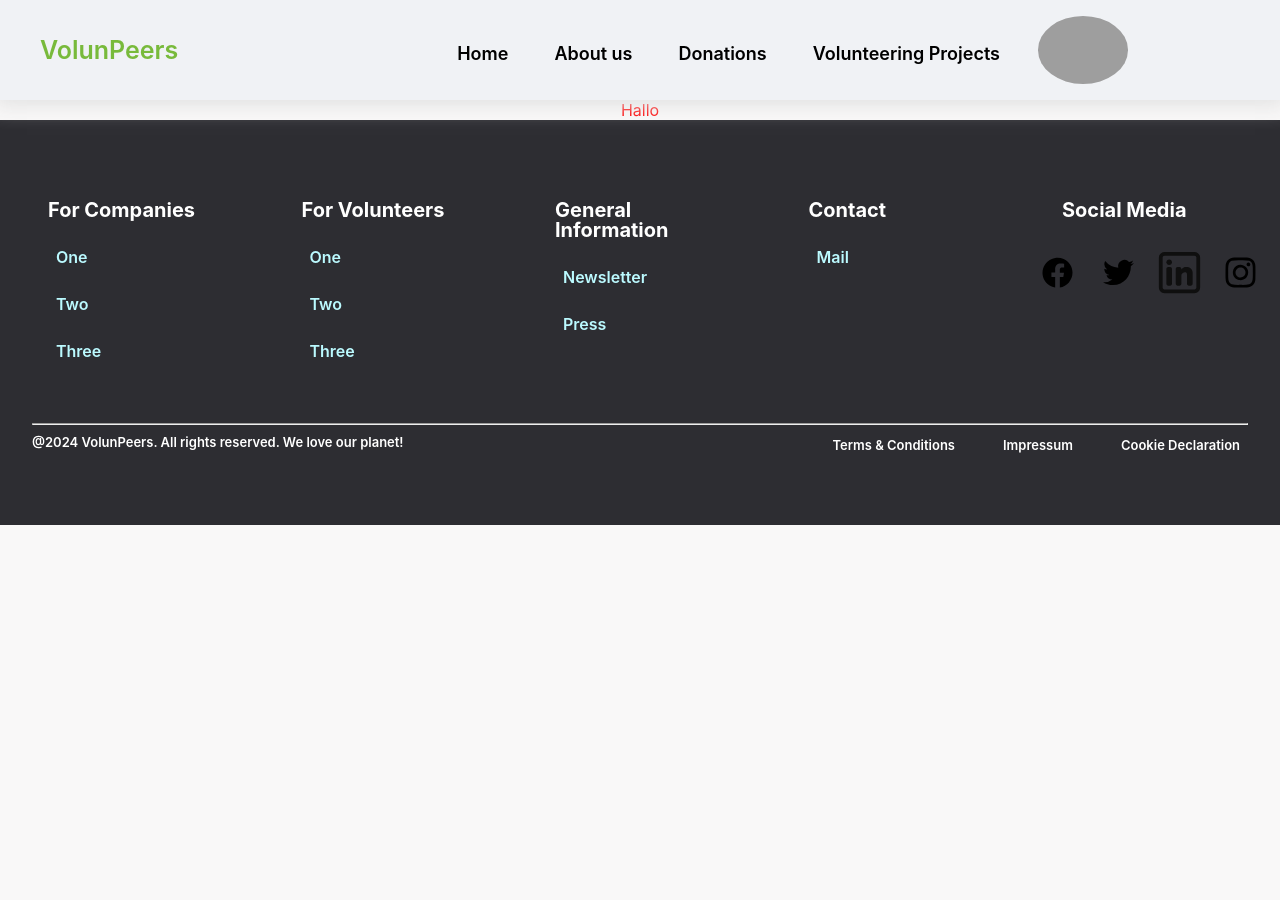
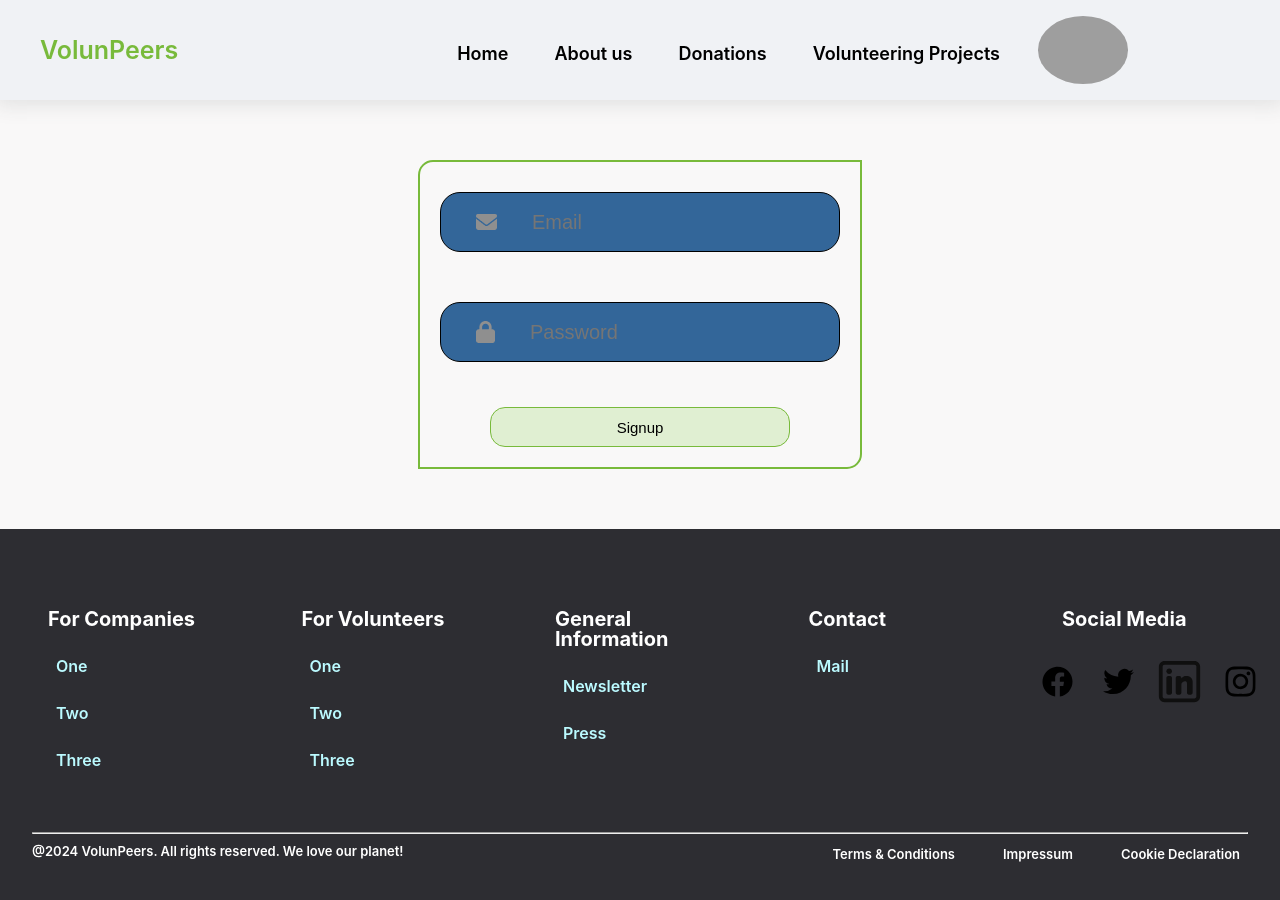
Before and after one commit to marieUr/VolunPeers-project, a React (Create React App) app in the folder volunpeers-front-end/: page /Signup in a window 1280 px wide. Shown: the top 900 px of the page. Before the commit the page ends 800 px from the top, so only its background shows below. Built offline with nearby package versions, Linux system fonts and the light colour scheme; grey boxes are pictures that could not be loaded.

Commit message:
Add Validation for Login and Signup, put files in folders, change paths

```diff
--- a/volunpeers-front-end/src/App.js
+++ b/volunpeers-front-end/src/App.js
@@ -7,8 +7,8 @@ import {
 } from 'react-router-dom';
 import Navbar from './components/Header/Navbar.jsx';
 import Profile from './components/Profile/Profile.jsx';
-import Login from './Login.jsx';
-import Signup from './Signup.jsx';
+import Login from './components/Login/Login.jsx';
+import Signup from './components/Signup/Signup.jsx';
 import { Body } from './Pages/Landingpage/body.js';
 import { Footer } from './components/Footer/Footer.jsx';
 import { NotFound } from './Pages/NotFound.js';
--- a/volunpeers-front-end/src/Login.jsx
+++ /dev/null
@@ -1,39 +0,0 @@
-import React from 'react';
-import './App.css'; // Import the main styling, shared CSS file
-import './Login.css'; // Import the user profile styling
-// import user_icon from "./components/Assets/person.png";
-import email_icon from "./components/Assets/email.png";
-import password_icon from "./components/Assets/password.png";
-
-
-export const Login = () => {
-  return (
-    <div className='container'>
-        <div className="header">
-            <div className="box">
-                <div className="inputs">
-                    {/* <div className="input">
-                        <img src= {user_icon} alt="User Icon" />
-                        <input type="Username" placeholder='Username' />
-                    </div> */}
-                    <div className="input">
-                        <img src= {email_icon} alt="Email Icon" />
-                        <input type="Email-Adresse" placeholder='Email'/>
-                    </div>
-                    <div className="input">
-                        <img src= {password_icon} alt="Password Icon" />
-                        <input type="Passwort" placeholder='Password' />
-                    </div>
-                </div>
-                <div className="Login_Container">
-                <div className="button"><button><span>Login</span></button></div>
-                <div className="passwort_vergessen">Forgot Password? <span>Click here to reset!</span></div>
-                </div>
-            </div>
-        </div>
-
-    </div>
-  )
-}
-
-export default Login;
--- a/volunpeers-front-end/src/Signup.css
+++ /dev/null
@@ -1,3 +0,0 @@
-.text {
-    color: red;
-}
--- a/volunpeers-front-end/src/Signup.jsx
+++ /dev/null
@@ -1,15 +0,0 @@
-import React from 'react';
-import './App.css'; // Import the main styling, shared CSS file
-import './Signup.css'; // Import the user profile styling
-import user_icon from "./components/Assets/person.png";
-import email_icon from "./components/Assets/email.png";
-import password_icon from "./components/Assets/password.png";
-
-
-export const Signup = () => {
-    return (
-        <p className="text">Hallo</p>
-    )
-}
-
-  export default Signup;
--- /dev/null
+++ b/volunpeers-front-end/src/components/Login/Login.css
@@ -0,0 +1,89 @@
+.container {
+    display: flex;
+    flex-direction: column;
+    margin: auto;
+    margin-top: 60px;
+    margin-bottom: 60px;
+}
+
+.header {
+    display: flex;
+    flex-direction: column;
+    align-items: center;
+    gap: 40px;
+    width: 100%;
+}
+
+.header p {
+    color: #78BA3B ;
+    font-size: 25px;
+    font-weight: 600;
+
+}
+
+.inputs {
+    display: flex;
+    flex-direction: column;
+    gap: 25px;
+    margin-top: 10px;
+}
+
+.input {
+    display: flex;
+    align-items: center;
+    margin: auto;
+    width: 400px;
+    height: 60px;
+    background-color: #336699;
+    border: 1px solid;
+    border-radius: 20px;
+}
+
+.input img {
+    margin: 0px 35px;
+}
+
+.input input {
+    height: 50px;
+    width: 400px;
+    background: transparent;
+    border: none;
+    outline: none;
+    font-size: 20px;
+    color: white;
+}
+
+.button {
+    margin-top: 20px;
+}
+
+.button button {
+    height: 40px;
+    width: 300px;
+    border-radius: 15px;
+    background-color: #E0EFD2;
+    outline: none;
+    border: 0.5px solid #78BA3B;
+    cursor: pointer;
+}
+
+.button button span {
+    font-size: 15px;
+}
+
+.passwort_vergessen {
+    font-size: 12px;
+    margin-top: 3px;
+}
+
+.passwort_vergessen span {
+    color: #78BA3B;
+    cursor: pointer;
+}
+
+
+.box {
+    border: 2px solid #78BA3B;
+    border-radius: 15px 0px;
+    padding: 20px;
+}
--- /dev/null
+++ b/volunpeers-front-end/src/components/Login/Login.jsx
@@ -0,0 +1,80 @@
+import React, { useState } from 'react';
+import '../../App.css'; // Import the main styling, shared CSS file
+import '../Login/Login.css'; // Import the user profile styling
+import email_icon from "../Assets/email.png";
+import password_icon from "../Assets/password.png";
+
+
+export const Login = () => {
+    const [values, setValues] = useState({
+      email: "",
+      password: ""
+    });
+
+    const [errors, setErrors] = useState({
+      email: "",
+      password: ""
+    });
+
+    const handleChange = (event) => {
+        const { name, value } = event.target;
+        setValues({
+          ...values,
+          [name]: value
+        });
+
+        // Validation
+        if (name === "email") {
+          const isEmailValid = /^[^\s@]+@[^\s@]+\.[^\s@]+$/.test(value);
+
+          setErrors({
+            ...errors,
+            email: value === "" ? "Email cannot be empty" : isEmailValid ? "" : "Invalid email format"
+          });
+        } else if (name === "password") {
+          setErrors({
+            ...errors,
+            password: value === "" ? "Password cannot be empty" : ""
+          });
+        }
+      };
+
+    const handleLogin = () => {
+      if (values.email === "" || values.password === "") {
+        alert("Bitte fülle alle Felder aus.");
+      } else {
+        console.log("Anmeldeversuch mit folgenden Daten:", values);
+      }
+    };
+
+  return (
+    <div className='container'>
+        <div className="header">
+            <div className="box">
+                <div className="inputs">
+                    <div className="input">
+                        <img src= {email_icon} alt="Email Icon" />
+                        <input type="text" placeholder='Email'
+                        name='email'
+                        value={values.email} onChange={handleChange}/>
+                    </div>
+                    <div className="error-message">{errors.email}</div>
+                    <div className="input">
+                        <img src= {password_icon} alt="Password Icon" />
+                        <input type="password" placeholder='Password' name='password'
+                        value={values.password} onChange={handleChange} />
+                    </div>
+                    <div className="error-message">{errors.password}</div>
+                </div>
+                <div className="Login_Container">
+                <div className="button"><button onClick={handleLogin}><span>Login</span></button></div>
+                <div className="passwort_vergessen">Forgot Password? <span>Click here to reset!</span></div>
+                </div>
+            </div>
+        </div>
+
+    </div>
+  )
+}
+
+export default Login;
--- /dev/null
+++ b/volunpeers-front-end/src/components/Login/Login_Validation.js
@@ -0,0 +1,3 @@
+function validation (values) {
+
+}
--- a/volunpeers-front-end/src/Login.css
+++ b/volunpeers-front-end/src/components/Signup/Signup.css
@@ -15,10 +15,9 @@
 }
 
 .header p {
-    color: #78BA3B ;
+    color: #78BA3B;
     font-size: 25px;
     font-weight: 600;
-
 }
 
 .inputs {
@@ -34,7 +33,7 @@
     margin: auto;
     width: 400px;
     height: 60px;
-    background-color: #336699;
+    background-color:#336699 ;
     border: 1px solid;
     border-radius: 20px;
 }
@@ -50,19 +49,13 @@
     border: none;
     outline: none;
     font-size: 20px;
-    margin-bottom: 0px;
-}
-
-div.button {
-    margin-top: 20px;
 }
 
 .button button {
     height: 40px;
     width: 300px;
     border-radius: 15px;
-    background-color: #E0EFD2;
-    outline: none;
+    background-color:#E0EFD2;
     border: 0.5px solid #78BA3B;
     cursor: pointer;
 }
@@ -71,20 +64,8 @@ div.button {
     font-size: 15px;
 }
 
-.passwort_vergessen {
-    font-size: 12px;
-    margin-top: 3px;
-}
-
-.passwort_vergessen span {
-    color: #78BA3B;
-    cursor: pointer;
-}
-
-
 .box {
-    border: 2px solid;
+    border: 2px solid #78BA3B;
     border-radius: 15px 0px;
     padding: 20px;
-    border-color: #78BA3B;
 }
--- /dev/null
+++ b/volunpeers-front-end/src/components/Signup/Signup.jsx
@@ -0,0 +1,80 @@
+import React, { useState } from 'react';
+import '../../App.css'; // Import the main styling, shared CSS file
+import '../Signup/Signup.css'; // Import the user profile styling
+import email_icon from "../Assets/email.png";
+import password_icon from "../Assets/password.png";
+
+
+export const Signup = () => {
+
+    const [values, setValues] = useState({
+        email: "",
+        password: ""
+      });
+
+      const [errors, setErrors] = useState({
+        email: "",
+        password: ""
+      });
+
+      const handleChange = (event) => {
+        const { name, value } = event.target;
+        setValues({
+          ...values,
+          [name]: value
+        });
+
+        // Validation
+        if (name === "email") {
+          const isEmailValid = /^[^\s@]+@[^\s@]+\.[^\s@]+$/.test(value);
+
+          setErrors({
+            ...errors,
+            email: value === "" ? "Email cannot be empty" : isEmailValid ? "" : "Invalid email format"
+          });
+        } else if (name === "password") {
+          setErrors({
+            ...errors,
+            password: value === "" ? "Password cannot be empty" : ""
+          });
+        }
+      };
+
+      const handleSignup = () => {
+
+      };
+
+    return (
+        <div className="container">
+            <div className="header">
+                <div className="box">
+                    <div className="inputs">
+                        <div className="input">
+                            <img src={email_icon} alt="Email.Icon"/>
+                            <input type="Email-Adress" placeholder='Email'
+                             name='email'
+                             value={values.email}
+                             onChange={handleChange}/>
+                        </div>
+                        <div className="error-message">{errors.email}</div>
+                        <div className="input">
+                            <img src={password_icon} alt="Passwort"/>
+                            <input type="Passwort" placeholder='Password'
+                              name='password'
+                              value={values.password}
+                              onChange={handleChange} />
+                        </div>
+                            <div className="error-message">{errors.password}</div>
+
+                    </div>
+                    <div className="Signup_Container">
+                    <div className="button"><button onClick={handleSignup}><span>Signup</span></button></div>
+                </div>
+                </div>
+
+            </div>
+        </div>
+    )
+}
+
+  export default Signup;
```
